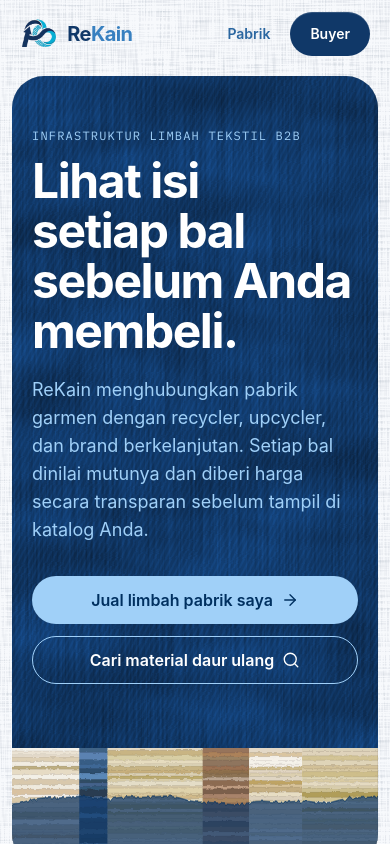
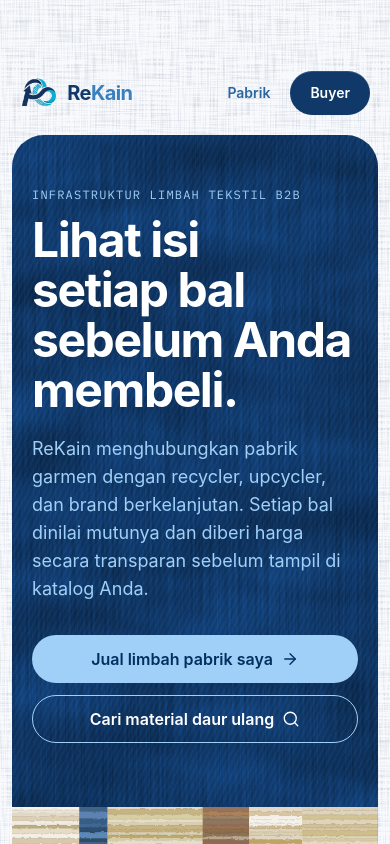
Before and after one commit to SebastianAugust/rekain, a Next.js app: page / in a window 390 px wide. Shown: the top 844 px of the page. Built offline with nearby package versions, Linux system fonts and the light colour scheme.

Commit message:
fix again again

```diff
--- a/src/app/globals.css
+++ b/src/app/globals.css
@@ -553,6 +553,18 @@
   --aman-atas: 59px;
   --aman-bawah: 34px;
 }
+
+/*
+  On mobile widths the zones are never smaller than an iPhone's (59px status bar /
+  Dynamic Island, 34px home indicator), so a device frame that reports env() = 0
+  still gets clear space. Real iPhones report the same or larger; desktop is untouched.
+*/
+@media (max-width: 47.99rem) {
+  :root {
+    --aman-atas: max(env(safe-area-inset-top), 59px);
+    --aman-bawah: max(env(safe-area-inset-bottom), 34px);
+  }
+}
 html[data-mockup="true"] .status-bar-tiruan {
   display: flex;
 }
```
